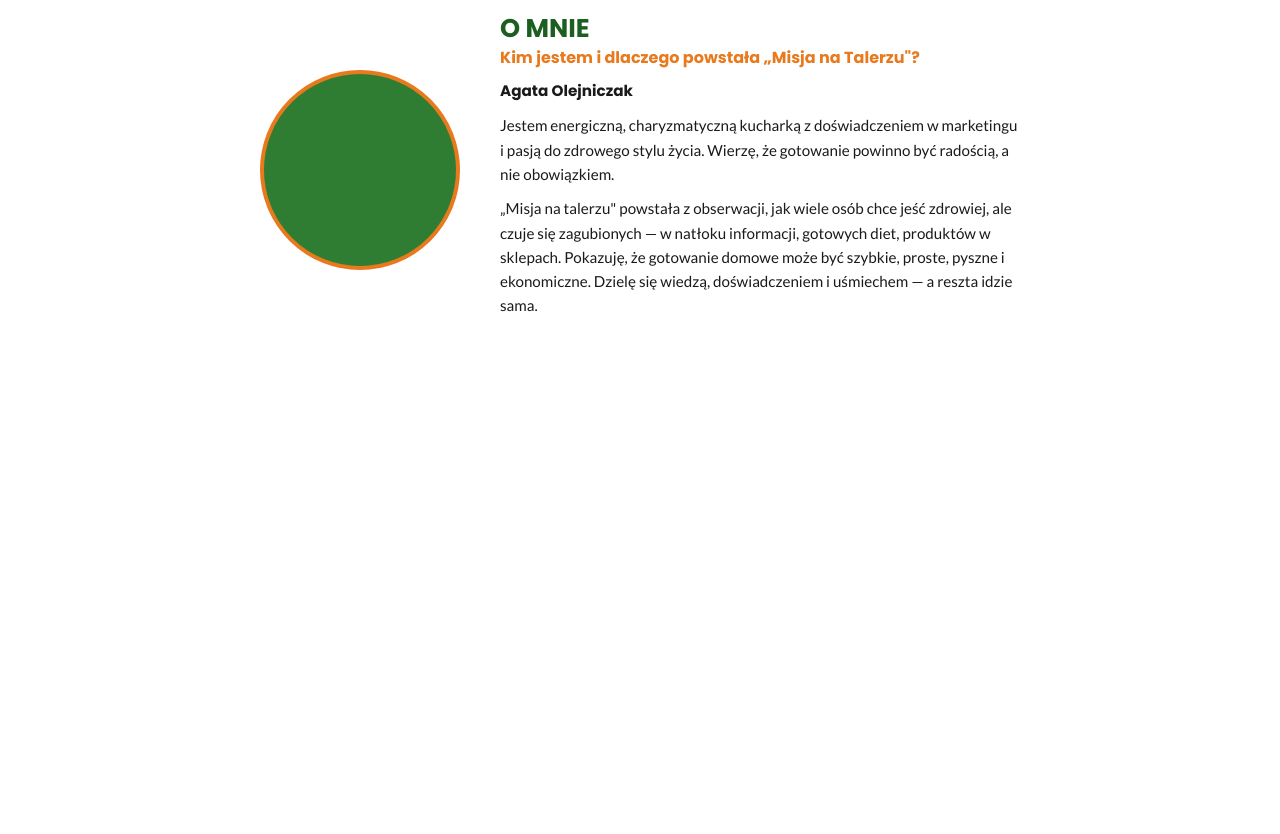
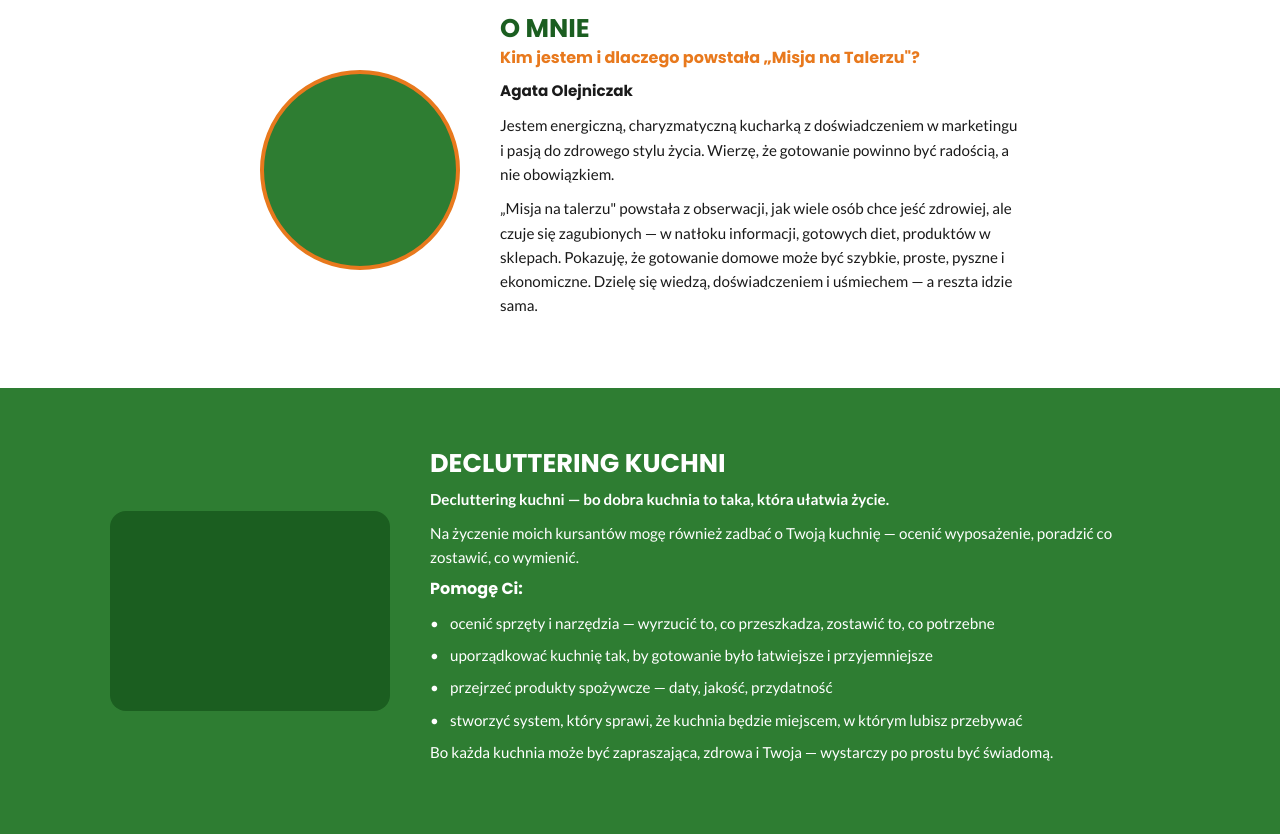
Before and after one commit to KunagoneSA/kulinaria-agatki, a plain HTML site: page index.html in a window 1280 px wide. Shown: the part 2076-2910 px from the top of the page. Before the commit the page ends 2464 px from the top, so only its background shows below. Drawn offline with Linux system fonts and the light colour scheme.

Commit message:
feat: 'decluttering kuchni' section
Co-Authored-By: Claude Opus 4.6 <noreply@anthropic.com>

```diff
--- a/index.html
+++ b/index.html
@@ -130,6 +130,26 @@
     </div>
   </div>
 </section>
+<section class="declutter">
+  <div class="container declutter__inner">
+    <div class="declutter__photo">
+      <div class="declutter__photo-rect"></div>
+    </div>
+    <div class="declutter__text">
+      <h2>DECLUTTERING KUCHNI</h2>
+      <p class="declutter__subtitle">Decluttering kuchni — bo dobra kuchnia to taka, która ułatwia życie.</p>
+      <p>Na życzenie moich kursantów mogę również zadbać o Twoją kuchnię — ocenić wyposażenie, poradzić co zostawić, co wymienić.</p>
+      <h3>Pomogę Ci:</h3>
+      <ul>
+        <li>ocenić sprzęty i narzędzia — wyrzucić to, co przeszkadza, zostawić to, co potrzebne</li>
+        <li>uporządkować kuchnię tak, by gotowanie było łatwiejsze i&nbsp;przyjemniejsze</li>
+        <li>przejrzeć produkty spożywcze — daty, jakość, przydatność</li>
+        <li>stworzyć system, który sprawi, że kuchnia będzie miejscem, w&nbsp;którym lubisz przebywać</li>
+      </ul>
+      <p>Bo każda kuchnia może być zapraszająca, zdrowa i Twoja — wystarczy po prostu być świadomą.</p>
+    </div>
+  </div>
+</section>
 <script>
   document.getElementById('navToggle').addEventListener('click', function() {
     document.getElementById('navLinks').classList.toggle('active');
--- a/style.css
+++ b/style.css
@@ -450,3 +450,67 @@ img {
     height: 160px;
   }
 }
+
+/* === DECLUTTERING === */
+.declutter {
+  background: var(--green);
+  color: var(--white);
+  padding: 60px 0;
+}
+
+.declutter__inner {
+  display: flex;
+  align-items: center;
+  gap: 40px;
+}
+
+.declutter__photo-rect {
+  width: 280px;
+  height: 200px;
+  border-radius: 16px;
+  background: var(--green-dark);
+  flex-shrink: 0;
+}
+
+.declutter h2 {
+  font-size: 1.6rem;
+  margin-bottom: 8px;
+}
+
+.declutter__subtitle {
+  font-weight: 700;
+  margin-bottom: 12px;
+}
+
+.declutter h3 {
+  margin-bottom: 12px;
+  font-size: 1rem;
+}
+
+.declutter li {
+  padding-left: 20px;
+  position: relative;
+  margin-bottom: 8px;
+  font-size: 0.95rem;
+}
+
+.declutter li::before {
+  content: '•';
+  position: absolute;
+  left: 0;
+}
+
+.declutter p {
+  font-size: 0.95rem;
+  margin-bottom: 10px;
+}
+
+@media (max-width: 768px) {
+  .declutter__inner {
+    flex-direction: column;
+  }
+  .declutter__photo-rect {
+    width: 100%;
+    height: 180px;
+  }
+}
```
